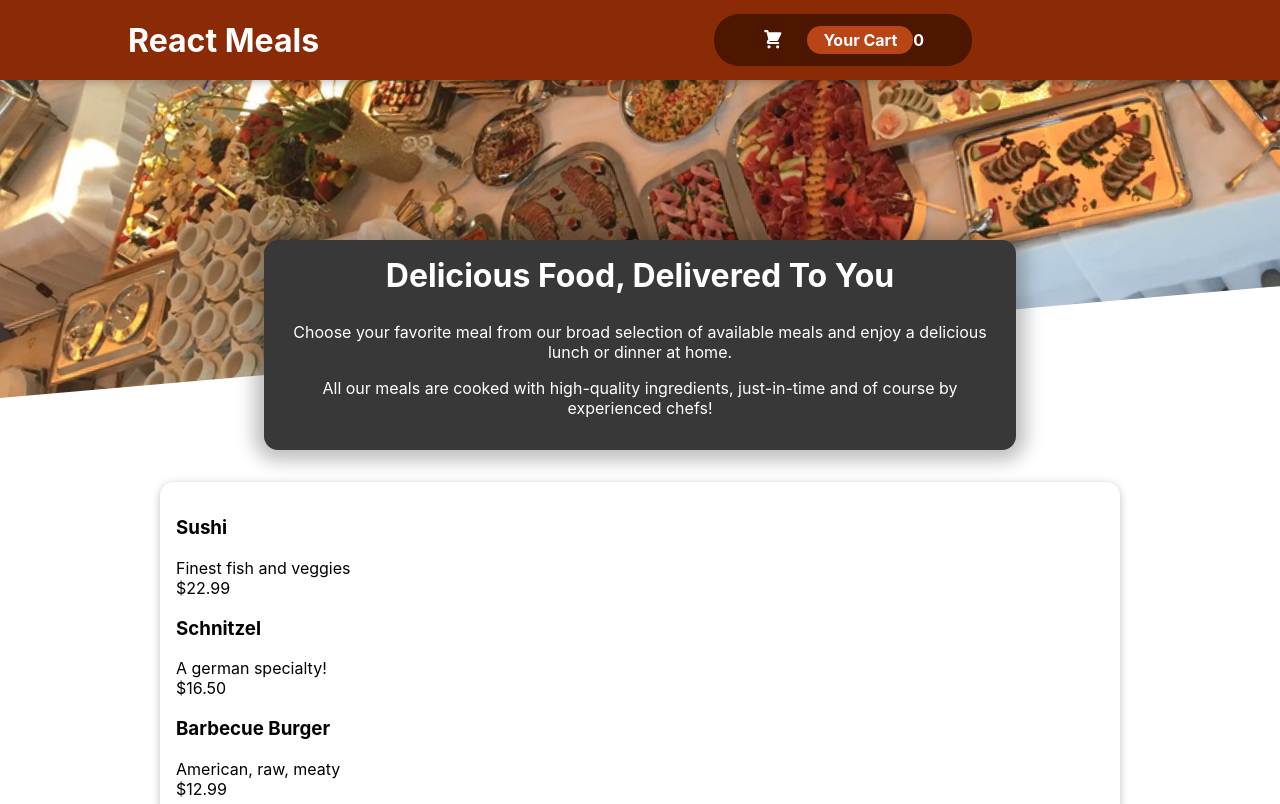
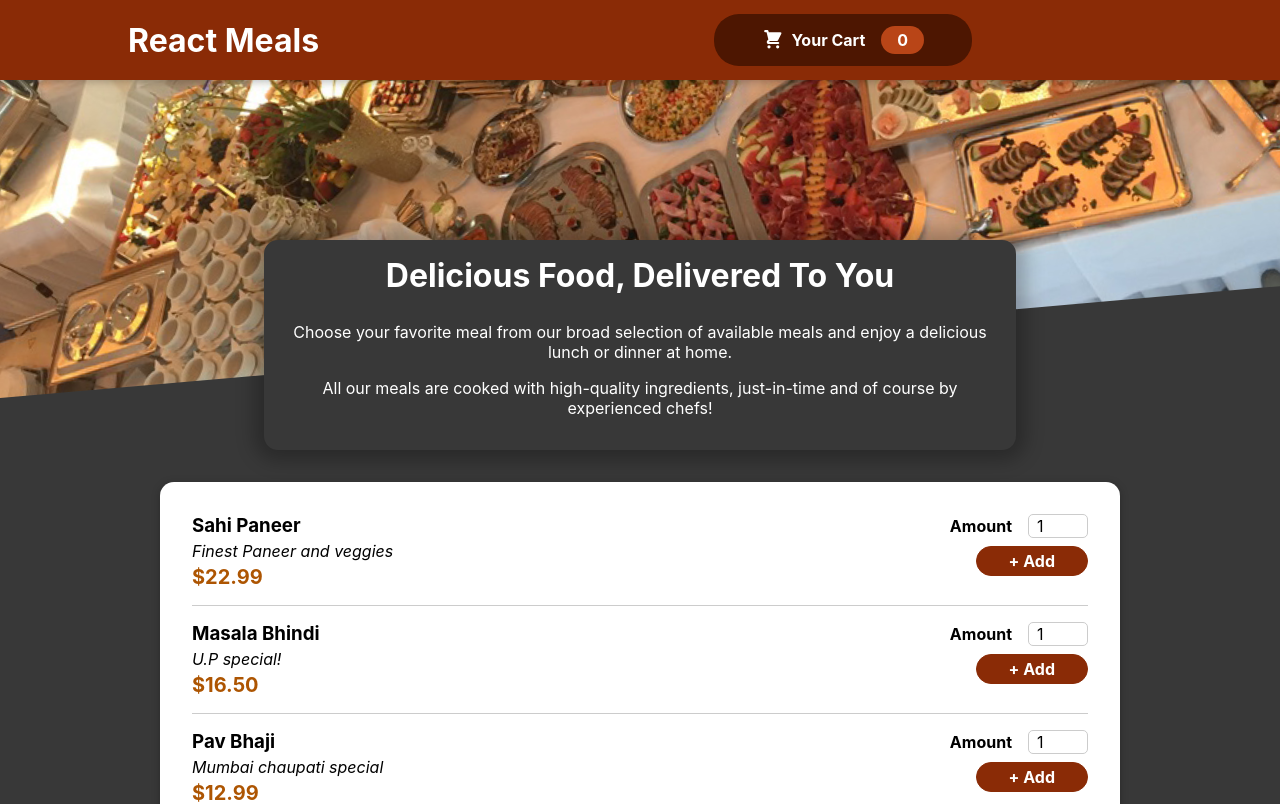
Before and after one commit to harisaini778/My-Restaurant-Website, a React (Create React App) app: page / in a window 1280 px wide. Shown: the top 804 px of the page. Built offline with nearby package versions, Linux system fonts and the light colour scheme.

Commit message:
Added the Meal Item Form on the UI, so that user can add, meal items form the given dummy-meal item list

```diff
--- a/src/App.js
+++ b/src/App.js
@@ -7,7 +7,7 @@ const App = () => {
   return (
     <Fragment>
       <Header />
-      <main>
+      <main style={{backgroundColor: "#383838"}}>
      <Meals/>
       </main>
     </Fragment>
--- a/src/components/Layout/HeaderCartButton.js
+++ b/src/components/Layout/HeaderCartButton.js
@@ -7,8 +7,8 @@ const HeaderCartButton = (props) => {
             <span className={classes.icon}>
          <CartIcon/>
             </span>
-            <span className={classes.badge}>Your Cart</span>
-            <span>0</span>
+            <span>Your Cart</span>
+            <span className={classes.badge}>0</span>
         </button>
     )
 };
--- a/src/components/Meals/AvailableMeals.js
+++ b/src/components/Meals/AvailableMeals.js
@@ -4,20 +4,20 @@ import MealItem from "./MealItem/MealItem";
 const DUMMY_MEALS = [
   {
     id: 'm1',
-    name: 'Sushi',
-    description: 'Finest fish and veggies',
+    name: 'Sahi Paneer',
+    description: 'Finest Paneer and veggies',
     price: 22.99,
   },
   {
     id: 'm2',
-    name: 'Schnitzel',
-    description: 'A german specialty!',
+    name: 'Masala Bhindi',
+    description: 'U.P special!',
     price: 16.5,
   },
   {
     id: 'm3',
-    name: 'Barbecue Burger',
-    description: 'American, raw, meaty',
+    name: 'Pav Bhaji',
+    description: 'Mumbai chaupati special',
     price: 12.99,
   },
   {
--- a/src/components/Meals/MealItem/MealItem.js
+++ b/src/components/Meals/MealItem/MealItem.js
@@ -1,4 +1,5 @@
 import classes from "./MealItem.module.css";
+import MealItemForm from "./MealItemForm";
 const MealItem = (props) => {
     const price =`$${props.price.toFixed(2)}`
     return <li className={classes.meal}>
@@ -12,7 +13,7 @@ const MealItem = (props) => {
             {price}
             </div></div>
         <div>
-
+        <MealItemForm/>
         </div>
     </li>
 };
--- a/src/components/Meals/MealItem/MealItem.module.css
+++ b/src/components/Meals/MealItem/MealItem.module.css
@@ -0,0 +1,25 @@
+.meal {
+    display: flex;
+    justify-content: space-between;
+    margin: 1rem;
+    padding-bottom: 1rem;
+    border-bottom: 1px solid #ccc;
+    /* align-items: center; */
+    /* flex-direction :row-reverse;
+    flex-wrap: wrap-reverse; */
+}
+
+.meal h3 {
+    margin: 0 0 0.25rem 0;
+}
+
+.description {
+    font-style: italic;
+}
+
+.price {
+    margin-top: 0.25rem;
+    font-weight: bold;
+    color: #ad5502;
+    font-size: 1.25rem;
+}
--- a/src/components/Meals/MealItem/MealItemForm.js
+++ b/src/components/Meals/MealItem/MealItemForm.js
@@ -0,0 +1,17 @@
+import classes from "./MealItemForm.module.css";
+import Input from "../../UI/Input";
+const MealItemForm = props => {
+    return <form className={classes.form}>
+        <Input label="Amount"
+            input={{
+                id: "Amount",
+                type: "number",
+                min: "1",
+                max: "5",
+                step: "1",
+                defaultValue:"1"
+            }} />
+        <button>+ Add</button>
+</form>
+};
+export default MealItemForm;
--- /dev/null
+++ b/src/components/Meals/MealItem/MealItemForm.module.css
@@ -0,0 +1,20 @@
+.form {
+    text-align: right;
+}
+
+.form button {
+    font: inherit;
+    cursor: pointer;
+    background-color: #8a2b06;
+    border: 1px solid #8a2b06;
+    color: white;
+    padding: 0.25rem 2rem;
+    border-radius: 20px;
+    font-weight: bold;
+}
+
+.form button:hover,
+.form button:active {
+    background-color: #641e03;
+    border-color: #641e03;
+}
--- /dev/null
+++ b/src/components/UI/Input.js
@@ -0,0 +1,11 @@
+import classes from "./Input.module.css";
+
+const Input = (props) => {
+    return <div className={classes.input}>
+        <label className={classes["input label"]} htmlFor={props.input.id}>
+         {props.label}
+        </label>
+        <input className={classes["input input"] } id={props.input.id } {...props.input} />
+</div>
+};
+export default Input
--- /dev/null
+++ b/src/components/UI/Input.module.css
@@ -0,0 +1,18 @@
+.input {
+    display: flex;
+    align-items: center;
+    margin-bottom: 0.5rem;
+}
+
+.input label {
+    font-weight: bold;
+    margin-right: 1rem;
+}
+
+.input input {
+    width: 3rem;
+    border-radius: 5px;
+    border: 1px solid #ccc;
+    font: inherit;
+    padding-left: 0.5rem;
+}
```
